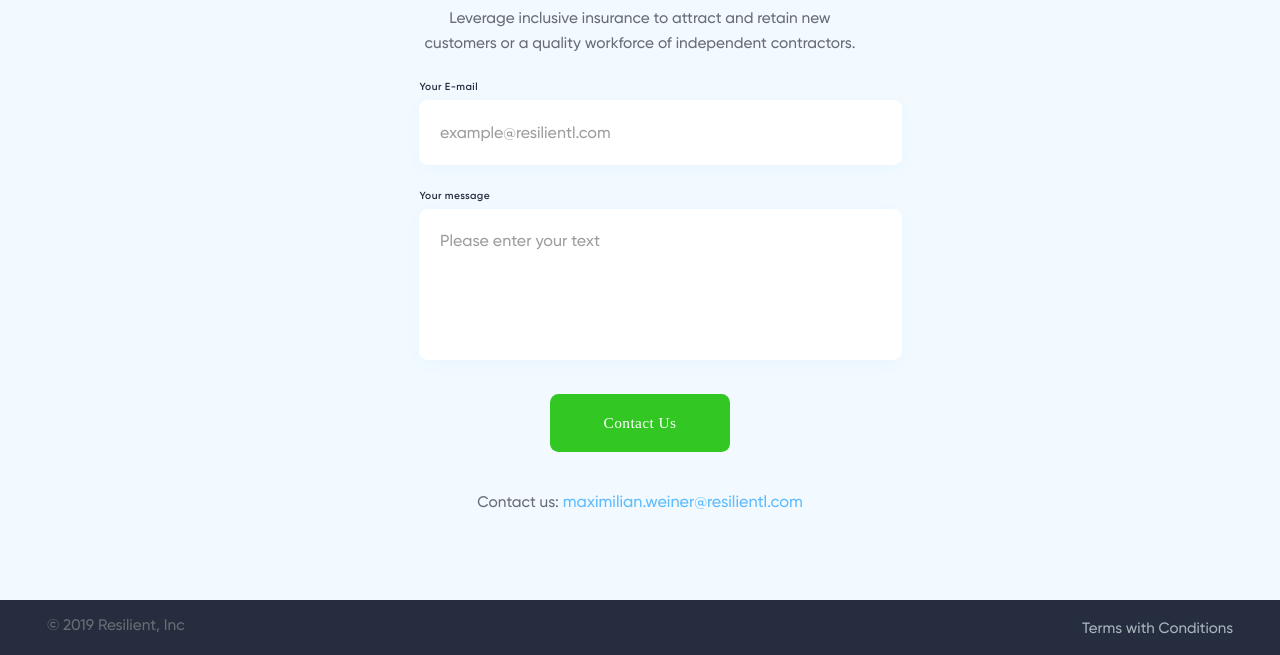
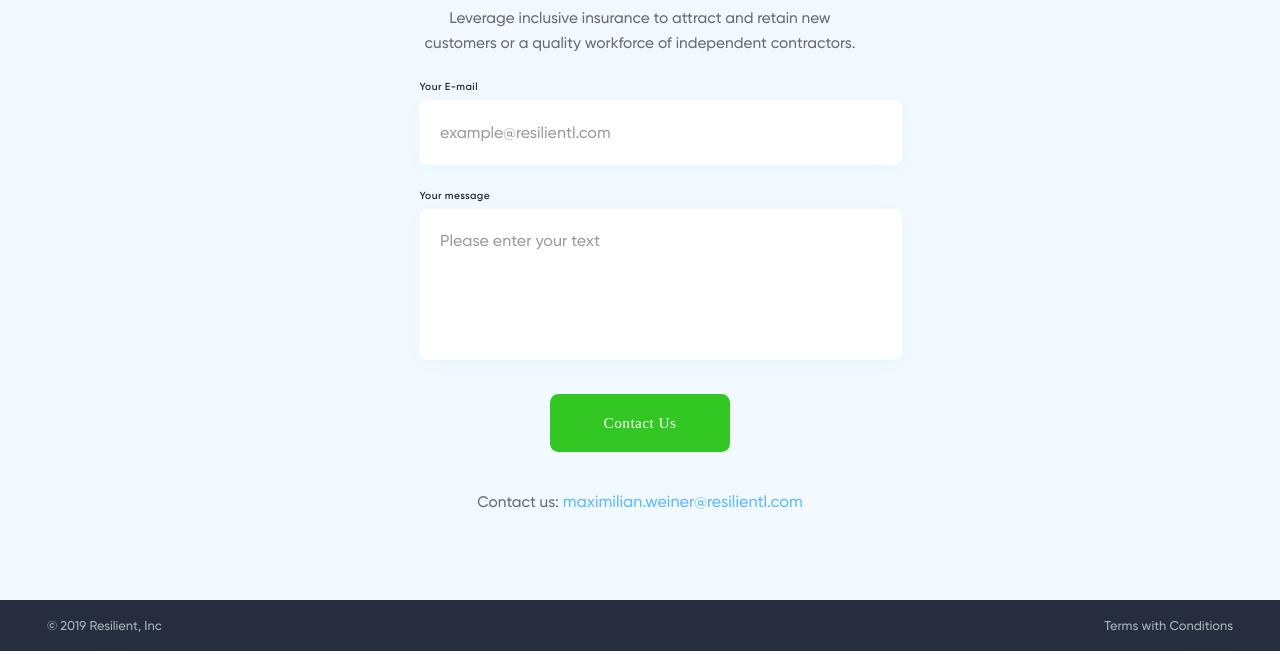
Before and after one commit to AndrejStarusev/resilient.github.io, a plain HTML site: page contacts.html in a window 1280 px wide. Shown: the part 149-804 px from the top of the page. Drawn offline with Linux system fonts and the light colour scheme; a web font is replaced by a local one.

Commit message:
footer link font size fix

```diff
--- a/app/src/scss/components/footer.scss
+++ b/app/src/scss/components/footer.scss
@@ -5,6 +5,19 @@ footer {
     background-color: $color-black;
 
     a { color: $color-footer-link; }
+    p {
+        font-size: gem(15);
+        color: $color-footer-link;
+    }
+}
+
+@media only screen and (min-width: 1920px) {
+    footer {
+        p {
+            font-size: gem(19.2);
+            line-height: gem(38);
+        }
+    }
 }
 
 @media only screen and (max-width: 500px) {
--- a/app/src/scss/components/typography.scss
+++ b/app/src/scss/components/typography.scss
@@ -62,8 +62,8 @@ ul { padding-left: gem(19); }
 
 a {
     font-family: Gilroy;
-    font-size: 15px;
-    line-height: 30px;
+    font-size: gem(15);
+    line-height: gem(30);
     color: $color-link;
     transition: $base-color-transition;
     text-decoration: none;
```
Also changed, not shown: app/src/css/style.css, css/style.css.
